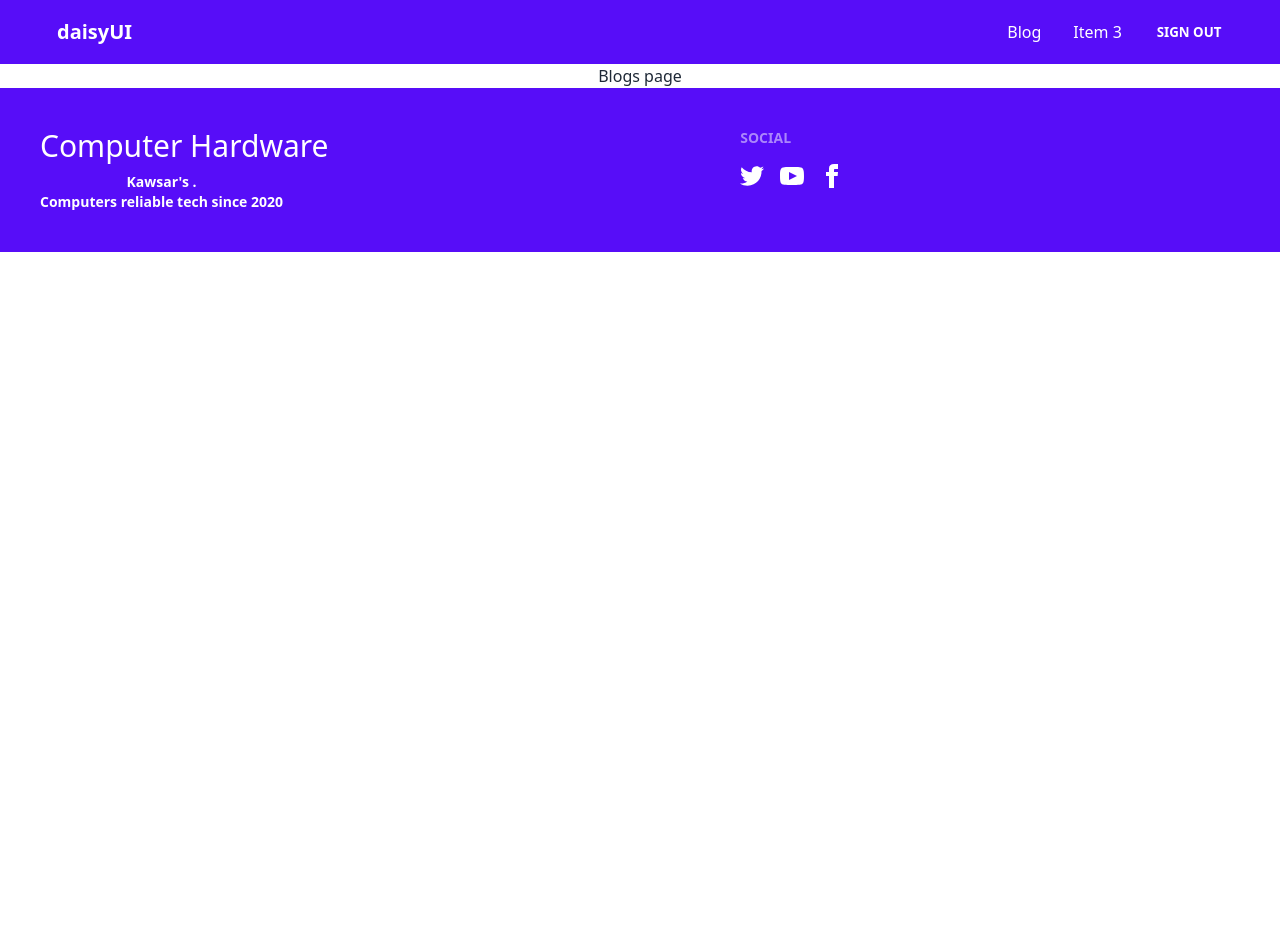
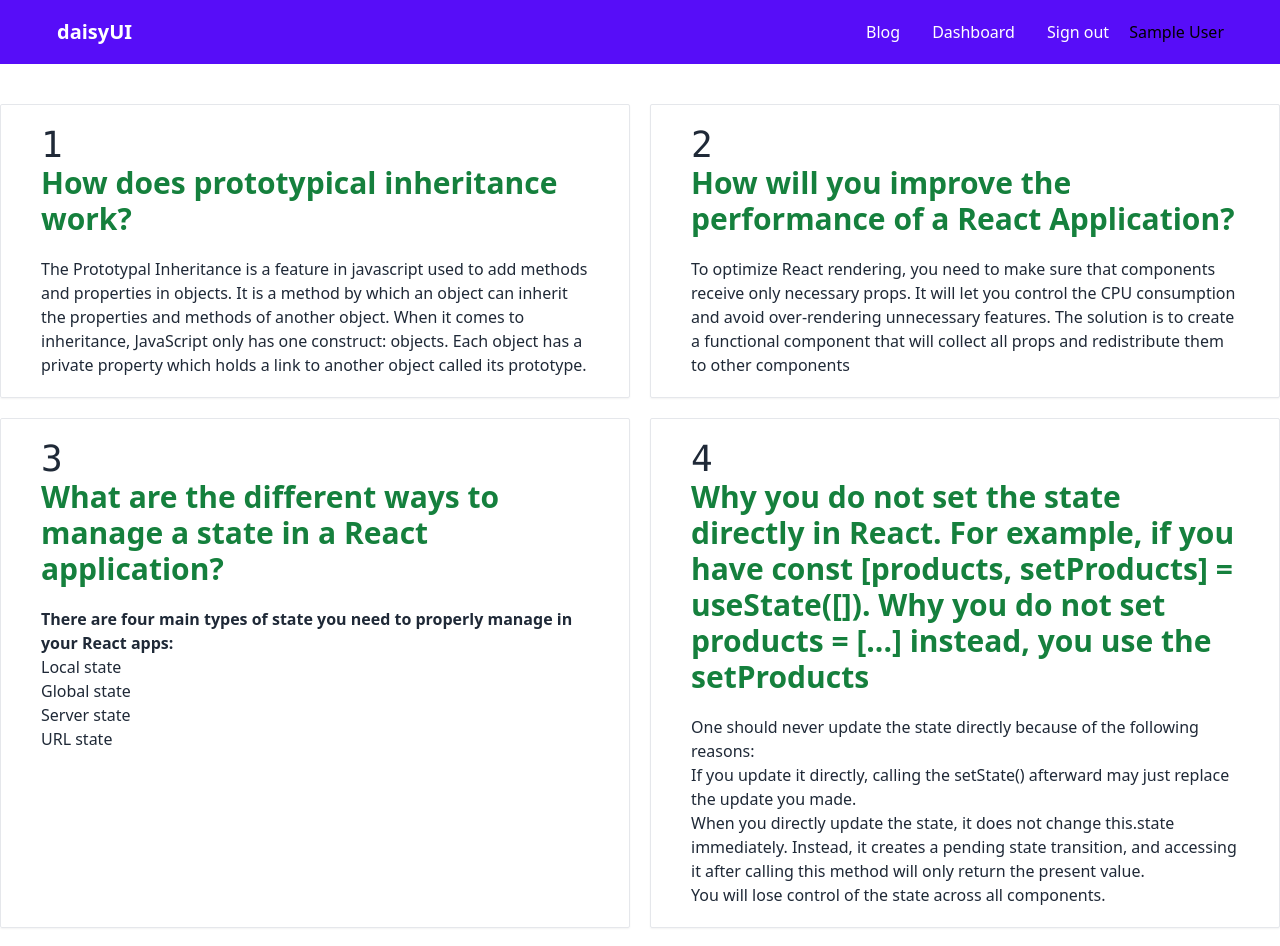
Before and after one commit to developer-kawsar1/menufacture-client, a React (Create React App) app: page /blog in a window 1280 px wide. Shown: the top 946 px of the page. Before the commit the page ends 800 px from the top, so only its background shows below. Built offline with nearby package versions, Linux system fonts and the light colour scheme; no server answers; sample sign-in values are in the browser's storage.

Commit message:
added all blogs

```diff
--- a/src/components/Blogs/Blogs.js
+++ b/src/components/Blogs/Blogs.js
@@ -1,11 +1,87 @@
-import React from 'react';
+import React from "react";
 
 const Blogs = () => {
-    return (
-        <div>
-            Blogs page
+  return (
+    <div>
+      <div className="blogs py-10 container mx-auto grid grid-cols-1 md:grid-cols-2 gap-5">
+        <div className=" text-left blog shadow-sm border px-10 py-5 rounded-sm">
+          <span class=" font-mono text-4xl">
+            <span>1</span>
+          </span>
+          <h2 className="text-2xl md:text-3xl mb-5 text-green-700 font-bold">
+            How does prototypical inheritance work?{" "}
+          </h2>
+          <p>
+            The Prototypal Inheritance is a feature in javascript used to add
+            methods and properties in objects. It is a method by which an object
+            can inherit the properties and methods of another object. When it
+            comes to inheritance, JavaScript only has one construct: objects.
+            Each object has a private property which holds a link to another
+            object called its prototype.{" "}
+          </p>
         </div>
-    );
+        <div className=" text-left blog shadow-sm border px-10 py-5 rounded-sm">
+          <span class=" font-mono text-4xl">
+            <span>2</span>
+          </span>
+          <h2 className="text-2xl md:text-3xl mb-5 text-green-700 font-bold">
+             How will you improve the performance of a React Application?
+          </h2>
+          <p>
+          To optimize React rendering, you need to make sure that components receive only necessary props. It will let you control the CPU consumption and avoid over-rendering unnecessary features. The solution is to create a functional component that will collect all props and redistribute them to other components
+          </p>
+        </div>
+        <div className=" text-left blog shadow-sm border px-10 py-5 rounded-sm">
+          <span class=" font-mono text-4xl">
+            <span>3</span>
+          </span>
+          <h2 className="text-2xl md:text-3xl mb-5 text-green-700 font-bold">
+          What are the different ways to manage a state in a React application?
+          </h2>
+          <p className="font-bold">There are four main types of state you need to properly manage in your React apps:</p>
+
+                <ul>
+                                <li> Local state </li>
+                                <li> Global state </li>
+                            <li> Server state </li>
+                            <li> URL state </li>
+                </ul>
+
+
+
+        </div>
+        <div className=" text-left blog shadow-sm border px-10 py-5 rounded-sm">
+          <span class=" font-mono text-4xl">
+            <span>4</span>
+          </span>
+          <h2 className="text-2xl md:text-3xl mb-5 text-green-700 font-bold">
+          Why you do not set the state directly in React. For example, if you have const [products, setProducts] = useState([]). Why you do not set products = [...] instead, you use the setProducts
+          </h2>
+          <p> One should never update the state directly because of the following reasons:</p>
+  <ul>
+      <li> If you update it directly, calling the setState() afterward may just replace the update you made.</li>
+      <li> When you directly update the state, it does not change this.state immediately. Instead, it creates a pending state transition, and accessing it after calling this method will only return the present value.</li>
+      <li>You will lose control of the state across all components.</li>
+  </ul>
+
+
+
+        </div>
+        <div className=" text-left blog shadow-sm border px-10 py-5 rounded-sm">
+          <span class=" font-mono text-4xl">
+            <span>1</span>
+          </span>
+          <h2 className="text-2xl md:text-3xl mb-5 text-green-700 font-bold">
+          What is a unit test? Why should write unit tests?
+          </h2>
+          <p>
+          Unit tests are typically automated tests written and run by software developers to ensure that a section of an application (known as the "unit") meets its design and behaves as intended. In procedural programming, a unit could be an entire module, but it is more commonly an individual function or procedure.
+          </p>
+        </div>
+
+      </div>
+    </div>
+  );
 };
 
 export default Blogs;
--- /dev/null
+++ b/src/components/Dashboard/AddaReview.js
@@ -0,0 +1,11 @@
+import React from 'react';
+
+const AddaReview = () => {
+    return (
+        <div>
+            <p>add a review page </p>
+        </div>
+    );
+};
+
+export default AddaReview;
--- /dev/null
+++ b/src/components/Dashboard/Dashboard.js
@@ -0,0 +1,19 @@
+import React from 'react';
+import { Link, Outlet } from 'react-router-dom';
+
+const Dashboard = () => {
+    return (
+        <div className=''>
+         <ul class="menu menu-compact lg:menu-normal bg-base-100 w-56 p-2 rounded-box ">
+  <li><Link to="myorders">My orders</Link></li>
+  <li><Link to="profile">My Profile</Link></li>
+  <li><Link to="add-review">Add a Review </Link></li>
+
+
+</ul>
+<Outlet  />
+        </div>
+    );
+};
+
+export default Dashboard;
--- /dev/null
+++ b/src/components/Dashboard/MyOrders.js
@@ -0,0 +1,15 @@
+import React from 'react';
+import { Outlet } from 'react-router-dom';
+
+const MyOrders = () => {
+    return (
+        <div>
+            <h3>my order page </h3>
+            <p>Lorem ipsum dolor sit amet consectetur adipisicing elit. Dolorem voluptatibus exercitationem nihil temporibus? Sed molestiae aliquam, voluptatibus ex animi rerum eligendi autem ipsa culpa ipsum eius impedit debitis temporibus asperiores nam quo enim error consequatur fugiat sunt obcaecati? Reprehenderit.</p>
+
+        </div>
+
+    );
+};
+
+export default MyOrders;
--- /dev/null
+++ b/src/components/Dashboard/MyProfile.js
@@ -0,0 +1,11 @@
+import React from 'react';
+
+const MyProfile = () => {
+    return (
+        <div>
+            <h3>my profile </h3>
+        </div>
+    );
+};
+
+export default MyProfile;
--- a/src/components/Header/Header.js
+++ b/src/components/Header/Header.js
@@ -5,7 +5,11 @@ import { Link } from 'react-router-dom';
 import auth from '../../firebase.init';
 
 const Header = () => {
-  const user =useAuthState(auth)
+  // const [user]=useAuthState(auth)
+  const [user, loading, error] = useAuthState(auth);
+  if(loading){
+    return <p>loading</p>
+  }
   const signOutBtn=()=>{
 
       signOut(auth);
@@ -14,7 +18,7 @@ const Header = () => {
 
   }
 
-  console.log(user[0]?.uid);
+  // console.log(user[0]);
   return (
     <div className="navbar  bg-primary text-primary-content px-5 sm:px-10">
   <div className="navbar-start">
@@ -22,13 +26,26 @@ const Header = () => {
       <label tabindex="0" className="btn btn-ghost lg:hidden">
         <svg xmlns="http://www.w3.org/2000/svg" className="h-5 w-5" fill="none" viewBox="0 0 24 24" stroke="currentColor"><path stroke-linecap="round" stroke-linejoin="round" stroke-width="2" d="M4 6h16M4 12h8m-8 6h16" /></svg>
       </label>
-      <ul tabindex="0" className="menu menu-compact bg-red-800 dropdown-content mt-3 p-2 shadow  rounded-box w-52">
+      <ul tabindex="0" className="menu menu-compact pb-8 bg-red-800 dropdown-content mt-3 p-2 shadow  rounded-box w-52">
       <li><Link to="/blog">Blog</Link></li>
 
         <li><a>Item 3</a></li>
-        {/* <button className='btn btn-ghost'> <Link to="/login">Login</Link></button>
-        <button className='btn btn-ghost' onClick={signOutBtn}> Sign Out</button>  */}
-        {user[0]?.uid ? <li><button className="btn btn-ghost"  onClick={signOutBtn} >Sign Out</button></li> : <li><Link to="/login">Login</Link></li>}
+
+
+        {
+          user?.uid ? <>
+           <li><Link to="/dashboard">Dashboard</Link></li>
+           <li onClick={signOutBtn} className="flex justify-between"  > <span>Sign out</span> <span className='ml-2 text-black'> {user?.displayName } </span></li>
+          </> :
+
+          <>
+          <li><Link to="/login">Login</Link></li>
+          </>
+        }
+
+
+        <br />
+        <br />
       </ul>
     </div>
     <Link to="/" className="btn btn-ghost normal-case text-xl">daisyUI</Link>
@@ -37,10 +54,27 @@ const Header = () => {
     <ul className="menu menu-horizontal p-0">
       <li><Link to="/blog">Blog</Link></li>
 
-      <li><a>Item 3</a></li>
+      {
+          user?.uid ? <>
+           <li><Link to="/dashboard">Dashboard</Link></li>
+           <li className="flex justify-between"  > <button  onClick={signOutBtn} > Sign out <span className='ml-2 text-black'> {user?.displayName } </span></button> </li>
+          </> :
+
+          <>
+          <li><Link to="/login">Login</Link></li>
+          </>
+        }
+
+
       {/* <button className='btn btn-ghost' onClick={signOutBtn}> Sign Out</button>
       <button className='btn btn-ghost'> <Link to="/login">Login</Link></button>  */}
-       {user[0]?.uid ? <button className="btn btn-ghost"  onClick={signOutBtn} >Sign Out</button> : <button><Link to="/login">Login</Link></button>}
+       {/* { user?.uid? <button className="btn btn-ghost"  onClick={signOutBtn} >Sign Out
+        <span className='ml-2 text-red-400'> {user?.displayName } </span>
+        </button> : <button><Link to="/login">Login</Link></button>}  */}
+       {/* {
+            user[0]?.uid? <> <button    onClick={()=>signOut(auth)}>sign out </button>  <li></li> </> :
+             <Link to="/login"><button  >Login</button></Link>
+          } */}
     </ul>
   </div>
 
--- a/src/components/Login/Login.js
+++ b/src/components/Login/Login.js
@@ -27,7 +27,7 @@ const [
     const navigate=useNavigate()
     const location=useLocation()
     const from=location.state?.from?.pathname || '/'
-    if(user  ){
+    if(user ||emailuser ){
         // alert("user")
         navigate(from,{replace:true})
     }
--- a/src/components/Purchase/Purchase.js
+++ b/src/components/Purchase/Purchase.js
@@ -22,12 +22,13 @@ const Purchase = () => {
     const [user, loading, error] = useAuthState(auth);
     return (
         <div>
-        <div class="px-8 pt-10 min-h-screen bg-base-200">
+        <div class="px-8 pt-10 pb-10 min-h-screen bg-base-200">
   <div class="flex justify-center">
 
     <div class="card  w-full max-w-sm shadow-2xl bg-base-100 bg-white">
+    <h1 className='mt-5 text-gray-600 text-3xl md:text-4xl'>Purchase page</h1>
       <div class="card-body flex  items-center justify-center">
-                <h3>You are goung to buy {product.name} </h3>
+                <h3>You are goung to buy  <span className='text-primary  font-bold'>{product.name}</span> </h3>
         <div class="form-control w-full">
           <label class="label">
             <span class="label-text">Name</span>
```
Also changed, not shown: src/App.js (+19 -0 lines), src/components/Registration/Registration.js (+6 -1 lines).
